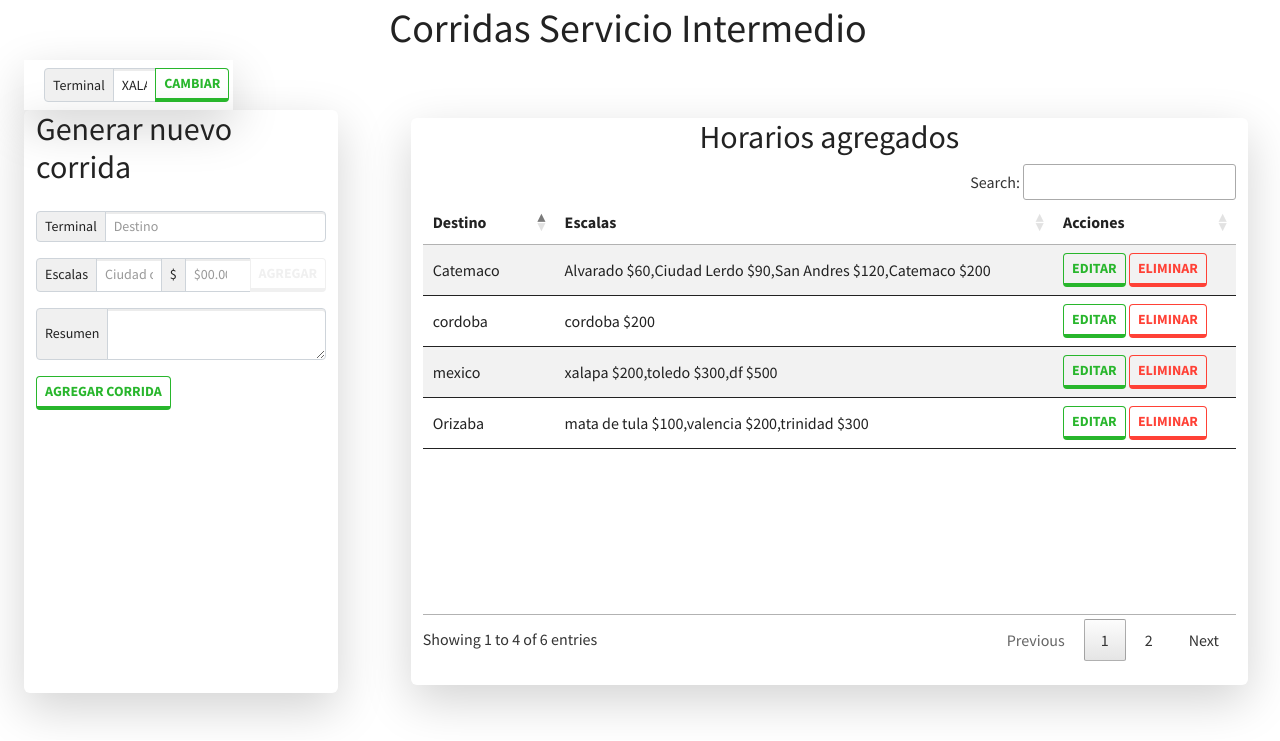
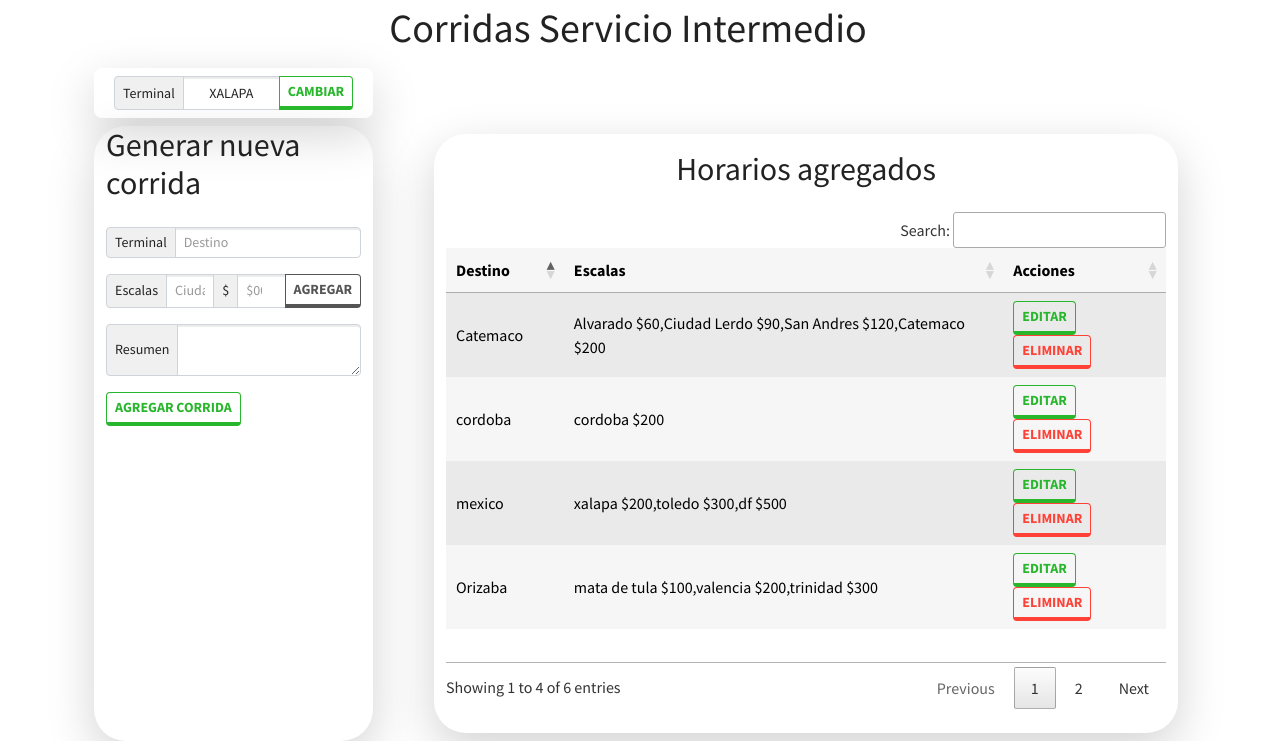
Before and after one commit to camacho999/adov2, a Flask app: page /corridas in a window 1280 px wide. Shown: the part 60-801 px from the top of the page. Run offline with Flask 2, Linux system fonts and the light colour scheme; data comes from the database, SQL or seed files in the repository; lists and menus that the app fills with data are empty; some libraries are stand-ins or nearby versions.

Commit message:
se ajusta diseño de pantalla

```diff
--- a/templates/base.html
+++ b/templates/base.html
@@ -33,7 +33,7 @@
 
 
 
-	<div class="container-fluid">
+	<div class="container">
 
 		{% block hide %}{% endblock %}
 
--- a/templates/corridas.html
+++ b/templates/corridas.html
@@ -17,13 +17,13 @@
 
 <!---------Ajuste de terminal  ---------->
       <div class="row">
-        <div class="col-2 bg-transparent shadow-lg ms-4">
+        <div class="col-3 bg-transparent shadow-lg ms-4 rounded-3  m-2">
           <form action="/editar_terminal" method="post">
             <div class="input-group input-group-sm m-2">
 
               <span class="input-group-text">Terminal</span>
               <input type="text" class="form-control  form-control-sm text-center" name="terminal" value="{{terminal.terminal}}" required>
-              <button class="btn btn-outline-success btn-sm" type="submit">Cambiar</button>
+              <button class="btn btn-outline-success btn-sm me-3" type="submit">Cambiar</button>
 
             </div>
           </form>
@@ -33,9 +33,11 @@
 
       <div class="row justify-content-between">
 <!---------- Contenedor de formulario ------------->
-      <div class="formcontent col-ms-12 col-md-12 col-lg-3 ms-4 rounded-2 shadow-lg bg-transparent">
+      <div class="formcontent col-ms-12 col-md-12 col-lg-3 ms-4 rounded-5 shadow-lg bg-transparent">
+        <div class="row bg-ligth">
+            <h2 class="mb-4">Generar nueva corrida</h2>
+        </div>
 
-        <h2 class="mb-4">Generar nuevo corrida</h2>
         <form action="/corridas" method="post">
 
           <div class="input-group input-group-sm mb-3">
@@ -48,7 +50,7 @@
             <input type="text" class="form-control" placeholder="Ciudad o Localidad" id="escala">
             <span class="input-group-text">$</span>
             <input type="number" class="form-control" placeholder="$00.00" id="costo">
-            <button class="btn btn-sm btn-outline-secondary" type="button" id="precio" onclick="add_escala()">Agregar</button>
+            <button class="btn btn-sm btn-outline-dark" type="button" id="precio" onclick="add_escala()">Agregar</button>
           </div>
 
           <div class="input-group input-group-sm mb-3">
@@ -65,9 +67,12 @@
       </div>
 
 <!--------------- Contenedor de tabla -------------------->
-        <div class="tablecontent col-md-12 col-sm-12 col-lg-8 rounded-2 m-2 shadow-lg bg-transparent">
-          <h2 class="mb-2 text-center">Horarios agregados</h2>
-          <table class="table table-sm table-striped align-middle" id="myTable">
+        <div class="tablecontent col-md-12 col-sm-12 col-lg-8 rounded-5 m-2 shadow-lg bg-transparent">
+          <div class="row light p-3">
+            <h2 class="mb-2 text-center">Horarios agregados</h2>
+          </div>
+
+          <table class="table table-light table-sm table-striped align-middle table-borderless" id="myTable">
             <thead>
               <tr>
                 <th>Destino</th>
```
